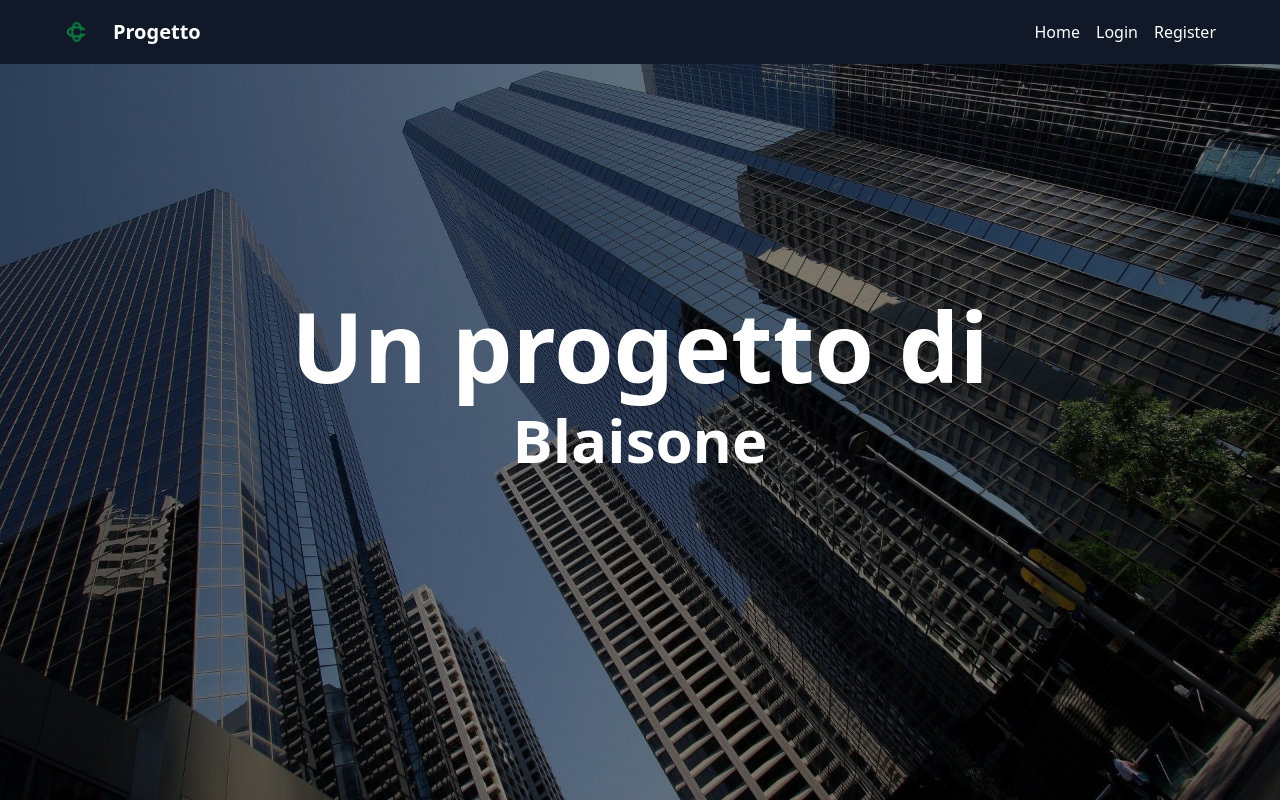
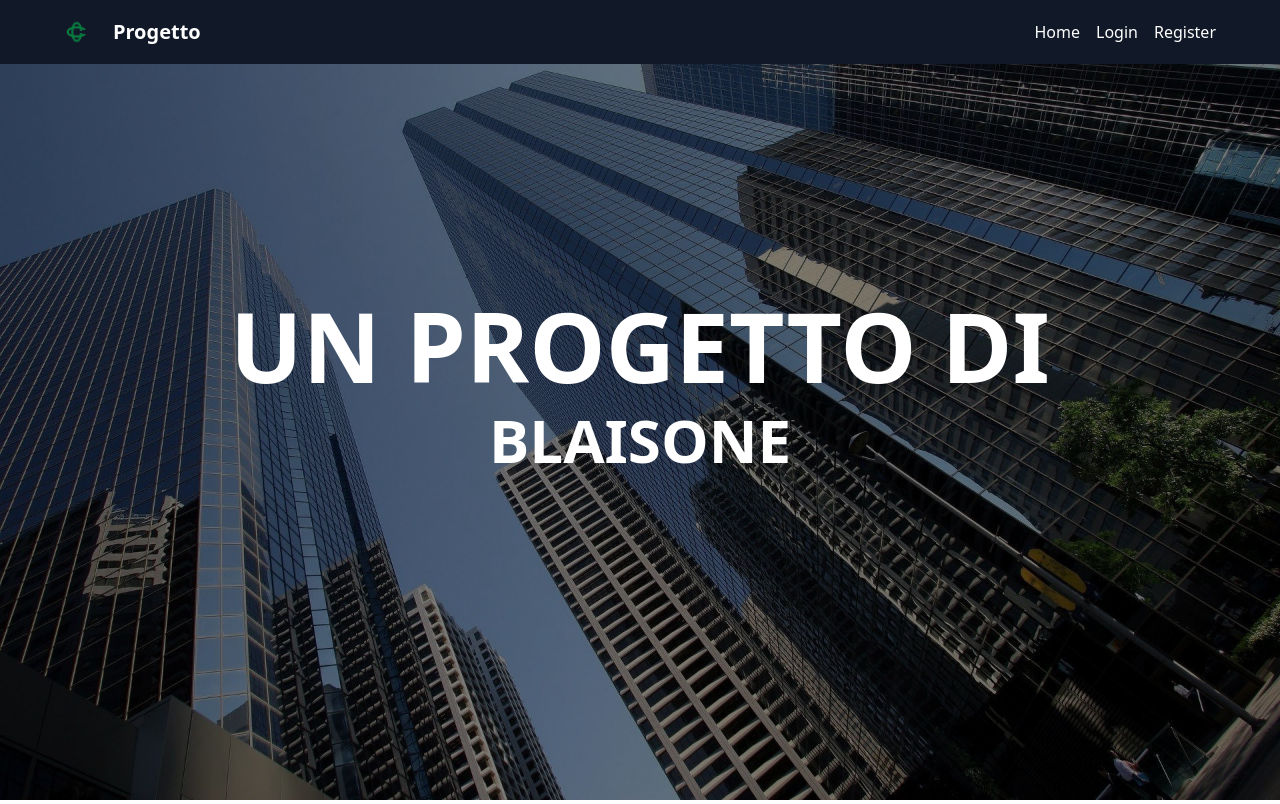
Before and after one commit to AlBovo/ProgettoBCC, a Flask app: page / in a window 1280 px wide. Shown: the top 804 px of the page. Run offline with Flask 3, Linux system fonts and the light colour scheme; some libraries are stand-ins or nearby versions.

Commit message:
fixed homepage

```diff
--- a/src/templates/index.html
+++ b/src/templates/index.html
@@ -7,11 +7,11 @@
 {% endblock %}
 
 {% block content %}
-<header class="relative bg-cover bg-center min-h-screen flex items-center justify-center text-white" style="background-image: url('{{ url_for('static', filename='grattacieli.jpg')}}');">
+    <header class="relative bg-cover bg-center min-h-screen flex items-center justify-center text-white" style="background-image: url('{{ url_for('static', filename='grattacieli.jpg') }}');">
         <div class="absolute inset-0 bg-black bg-opacity-50"></div>
         <div class="relative z-10 text-center">
-          <h1 class="text-5xl sm:text-6xl md:text-7xl lg:text-8xl font-bold mb-4">Un progetto di </h1>
-          <h2 class="text-3xl sm:text-4xl md:text-5xl lg:text-6xl font-bold mb-8">Blaisone</h2>
+            <h1 class="animate-typing text-5xl sm:text-6xl md:text-7xl lg:text-8xl font-bold mb-4">UN PROGETTO DI</h1>
+            <h2 class="text-3xl sm:text-4xl md:text-5xl lg:text-6xl font-bold mb-8">BLAISONE</h2>
         </div>
     </header>
 
@@ -22,9 +22,16 @@
                 <h1 class="text-4xl sm:text-5xl md:text-6xl lg:text-7xl text-gray-700 font-bold mb-8">About</h1>
                 <img src="{{ url_for('static', filename='stretta.jpg')}}" alt="Stretta di mano" class="mx-auto w-full md:w-3/4 lg:w-5/6 xl:w-4/5 max-w-3xl mb-8">
 
-
-              <p class="text-lg text-gray-600 italic leading-relaxed">Un gestionale per prenotazioni online offre una serie di vantaggi significativi per le aziende che gestiscono servizi basati su appuntamenti o prenotazioni. In primo luogo, semplifica notevolmente il processo di prenotazione per i clienti, consentendo loro di prenotare facilmente e comodamente da qualsiasi dispositivo con accesso a Internet, migliorando così l'esperienza complessiva del cliente. Inoltre, un sistema di prenotazione online può automatizzare molti compiti manuali, come la gestione degli orari disponibili, l'invio di conferme e promemoria agli utenti, riducendo il carico di lavoro amministrativo e consentendo al personale di concentrarsi su attività più strategiche. Questi sistemi spesso offrono anche funzionalità di reporting avanzate, consentendo alle aziende di monitorare e analizzare le loro prestazioni, identificare tendenze e prendere decisioni informate per ottimizzare le operazioni. Infine, un gestionale per prenotazioni online può migliorare l'efficienza complessiva dell'azienda, consentendo una migliore gestione delle risorse e una maggiore flessibilità nell'adattarsi alle esigenze dei clienti e alle variazioni nel carico di lavoro.</p>
-
+                <p class="text-lg text-gray-600 italic leading-relaxed">
+                    Un gestionale per prenotazioni online offre una serie di vantaggi significativi per le aziende che gestiscono servizi basati su appuntamenti o prenotazioni.
+                    In primo luogo, semplifica notevolmente il processo di prenotazione per i clienti, consentendo loro di prenotare facilmente e comodamente da qualsiasi dispositivo
+                    con accesso a Internet, migliorando così l'esperienza complessiva del cliente. Inoltre, un sistema di prenotazione online può automatizzare molti compiti manuali,
+                    come la gestione degli orari disponibili, l'invio di conferme e promemoria agli utenti, riducendo il carico di lavoro amministrativo e consentendo al personale
+                    di concentrarsi su attività più strategiche. Questi sistemi spesso offrono anche funzionalità di reporting avanzate, consentendo alle aziende di monitorare e
+                    analizzare le loro prestazioni, identificare tendenze e prendere decisioni informate per ottimizzare le operazioni. Infine, un gestionale per prenotazioni online
+                    può migliorare l'efficienza complessiva dell'azienda, consentendo una migliore gestione delle risorse e una maggiore flessibilità nell'adattarsi alle esigenze
+                    dei clienti e alle variazioni nel carico di lavoro.
+                </p>
             </div>
         </div>
     </section>
@@ -40,13 +47,13 @@
                     <div class="md:w-1/2">
                         <img src="{{ url_for('static', filename='foto_bovo.jpg')}}" alt="Logo Pascal" class="mx-auto rounded-lg w-full md:w-3/4 lg:w-4/5 xl:w-3/4 h-auto max-w-6xl mb-8">
                         <h2 class="text-2xl md:text-3xl text-white lg:text-4xl font-bold mb-4">Alan Davide Bovo</h2>
-                      <p class="text-lg text-gray-100 mb-4">Backend Developer</p>
+                        <p class="text-lg text-gray-100 mb-4">Backend Developer - Frontend Developer</p>
                         <p class="text-lg text-gray-100 mb-4">Classe 3H Blaise Pascal</p>
                     </div>
                     <div class="md:w-1/2">
                         <img src="{{ url_for('static', filename='foto_marco.jpg')}}" alt="Logo Pascal" class="mx-auto rounded-lg w-full md:w-3/4 lg:w-4/5 xl:w-3/4 h-auto max-w-6xl mb-8">
                         <h2 class="text-2xl md:text-3xl text-white lg:text-4xl font-bold mb-4">Marco Balducci</h2>
-                      <p class="text-lg text-gray-100 mb-4">Backend Developer</p>
+                        <p class="text-lg text-gray-100 mb-4">Backend Developer - Frontend Developer</p>
                         <p class="text-lg text-gray-100 mb-4">Classe 3H Blaise Pascal</p>
                     </div>
                     <div class="md:w-1/2">
@@ -71,5 +78,4 @@
             </div>
         </div>
     </section>
-
 {% endblock %}
```
Lines whose indentation alone changed are shown as unchanged.
